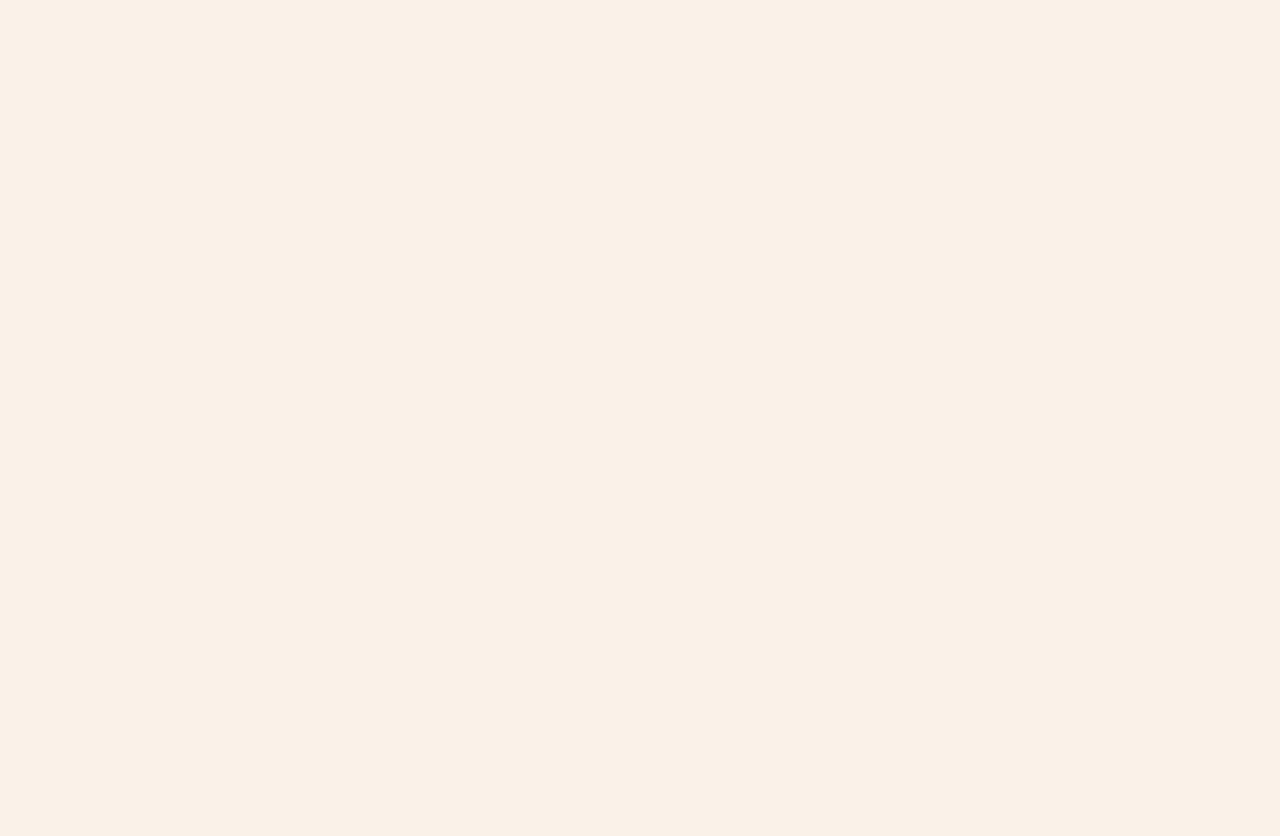
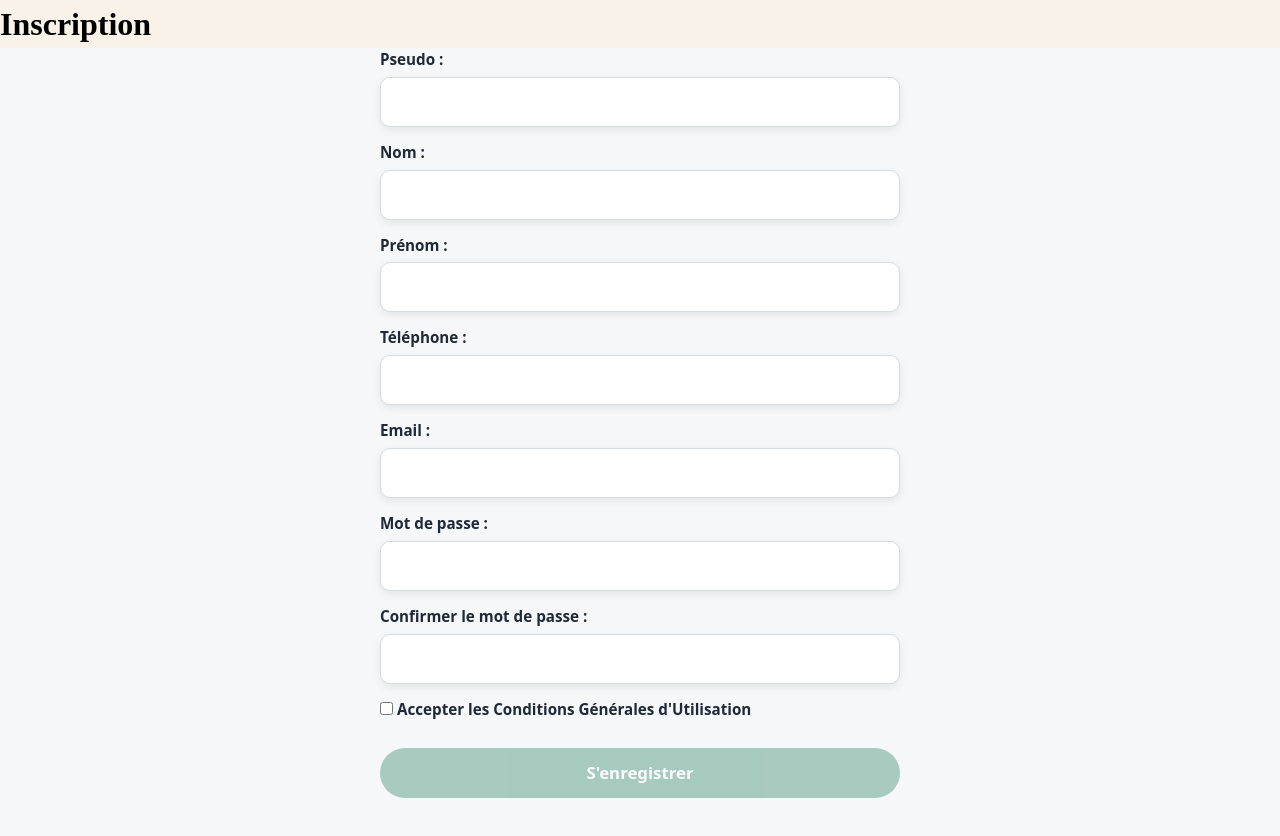
Before and after one commit to Djymini/jokeur_frontend, an Angular app: page /register in a window 1280 px wide. Before the commit this address led to /. Shown: the top 836 px of the page. Before the commit the page ends 800 px from the top, so only its background shows below. Built offline with nearby package versions, Linux system fonts and the light colour scheme; a web font is replaced by a local one.

Commit message:
add first register commit

```diff
--- /dev/null
+++ b/src/app/features/auth/components/login-form.component/login-form.component.html
@@ -0,0 +1,22 @@
+<script src="login-form.component.ts"></script>
+<form [formGroup]="loginForm" (ngSubmit)="onSubmit()">
+
+  <div class="field">
+    <label for="email">Email :</label>
+    <input id="email" type="email" formControlName="email"
+           [attr.aria-invalid]="loginForm.controls.email.invalid && (loginForm.controls.email.touched || loginForm.controls.email.dirty) ? true : null" aria-describedby="error">
+    @if (loginForm.controls.email.invalid && loginForm.controls.email.touched) {
+      <p class="error">Email invalide</p>
+    }
+  </div>
+
+  <div class="field">
+    <label for="password">Mot de passe :</label>
+    <input id="password" type="password" formControlName="password" />
+  </div>
+
+  <button type="submit" [disabled]="loginForm.invalid">
+    Connexion
+  </button>
+
+</form>
--- /dev/null
+++ b/src/app/features/auth/components/login-form.component/login-form.component.ts
@@ -0,0 +1,22 @@
+import { Component, inject } from '@angular/core';
+import { FormGroup, FormsModule, NonNullableFormBuilder, ReactiveFormsModule, Validators } from '@angular/forms';
+import { LoginFormModel } from '@/features/auth/models/login-form.models';
+
+@Component({
+  selector: 'app-login-form',
+  imports: [FormsModule, ReactiveFormsModule],
+  templateUrl: './login-form.component.html',
+  styleUrl: './login-form.component.scss',
+})
+export class LoginFormComponent {
+  private _fb: NonNullableFormBuilder = inject(NonNullableFormBuilder);
+
+  loginForm: FormGroup<LoginFormModel> = this._fb.group({
+    email: this._fb.control('', Validators.required),
+    password: this._fb.control('', Validators.required),
+  });
+
+  onSubmit(): void {
+    console.log('submit en cours');
+  }
+}
--- /dev/null
+++ b/src/app/features/auth/components/register-form.component/register-form.component.html
@@ -0,0 +1,54 @@
+<script src="register-form.component.ts"></script>
+<form [formGroup]="registerForm" (ngSubmit)="onSubmit()">
+
+  <div class="field">
+    <label for="username">Pseudo :</label>
+    <input id="username" type="text" formControlName="username" />
+  </div>
+
+  <div class="field">
+    <label for="name">Nom :</label>
+    <input id="name" type="text" formControlName="name" />
+  </div>
+
+  <div class="field">
+    <label for="firstname">Prénom :</label>
+    <input id="firstname" type="text" formControlName="firstname" />
+  </div>
+
+  <div class="field">
+    <label for="phone">Téléphone :</label>
+    <input id="phone" type="text" formControlName="phone" />
+  </div>
+
+  <div class="field">
+    <label for="email">Email :</label>
+    <input id="email" type="email" formControlName="email"
+      [attr.aria-invalid]="registerForm.controls.email.invalid && (registerForm.controls.email.touched || registerForm.controls.email.dirty) ? true : null" aria-describedby="error">
+   @if (registerForm.controls.email.invalid && registerForm.controls.email.touched) {
+     <p class="error">Email invalide</p>
+   }
+  </div>
+
+  <div class="field">
+    <label for="password">Mot de passe :</label>
+    <input id="password" type="password" formControlName="password" />
+  </div>
+
+  <div class="field">
+    <label for="confirmPassword">Confirmer le mot de passe :</label>
+    <input id="confirmPassword" type="password" formControlName="confirmPassword" />
+  </div>
+
+  <div class="field">
+    <label>
+      <input type="checkbox" formControlName="acceptCGU" />
+      Accepter les Conditions Générales d'Utilisation
+    </label>
+  </div>
+
+  <button type="submit" [disabled]="registerForm.invalid">
+    S'enregistrer
+  </button>
+
+</form>
--- /dev/null
+++ b/src/app/features/auth/components/register-form.component/register-form.component.scss
@@ -0,0 +1,127 @@
+:host {
+  --blue: #004E89;
+  --green: #68A691;
+  --bg: #f6f7f9;
+  --border: #e3e6ea;
+  --text: #1f2937;
+
+  display: block;
+  min-height: 100vh;
+  background: var(--bg);
+  color: var(--text);
+  font-family: system-ui, -apple-system, Segoe UI, Roboto, Arial, sans-serif;
+}
+
+/* Container global */
+.auth-shell {
+  max-width: 920px;
+  margin: 24px auto;
+  padding: 24px;
+  background: #fff;
+  border: 1px solid var(--border);
+  border-radius: 16px;
+  box-shadow: 0 10px 25px rgba(0, 0, 0, 0.08);
+}
+
+/* NAVBAR */
+.auth-navbar {
+  display: grid;
+  grid-template-columns: 1fr 1fr;
+  background: var(--blue);
+  border-radius: 999px;
+  padding: 6px;
+  gap: 6px;
+  margin-bottom: 24px;
+}
+
+.auth-navbar a,
+.auth-navbar button {
+  all: unset;
+  cursor: pointer;
+  text-align: center;
+  padding: 12px 10px;
+  border-radius: 999px;
+  font-weight: 600;
+  color: #fff;
+  display: flex;
+  align-items: center;
+  justify-content: center;
+  gap: 10px;
+}
+
+.auth-navbar .active {
+  background: #fff;
+  color: var(--blue);
+}
+
+/* FORM */
+form {
+  max-width: 520px;
+  margin: 0 auto;
+}
+
+.field {
+  display: flex;
+  flex-direction: column;
+  gap: 6px;
+  margin-bottom: 14px;
+}
+
+label {
+  font-size: 0.95rem;
+  font-weight: 600;
+}
+
+input[type="text"],
+input[type="email"],
+input[type="password"],
+input[type="tel"] {
+  padding: 12px 12px;
+  border: 1px solid #d6dbe1;
+  border-radius: 10px;
+  background: #fff;
+  font-size: 1rem;
+  box-shadow: 0 3px 8px rgba(0,0,0,0.08);
+}
+
+input:focus {
+  outline: none;
+  border-color: var(--blue);
+}
+
+/* checkbox CGU */
+.field.cgu {
+  flex-direction: row;
+  align-items: center;
+  gap: 10px;
+  margin-top: 6px;
+}
+
+.field.cgu label {
+  font-weight: 500;
+  margin: 0;
+}
+
+/* bouton */
+button[type="submit"] {
+  width: 100%;
+  margin-top: 14px;
+  padding: 12px 14px;
+  border: 0;
+  border-radius: 999px;
+  background: var(--green);
+  color: #fff;
+  font-weight: 700;
+  font-size: 1.05rem;
+  cursor: pointer;
+}
+
+button[type="submit"]:disabled {
+  opacity: 0.55;
+  cursor: not-allowed;
+}
+
+/* (option) style Angular invalid */
+.ng-invalid.ng-touched {
+  border-color: #dc2626 !important;
+}
--- /dev/null
+++ b/src/app/features/auth/components/register-form.component/register-form.component.ts
@@ -0,0 +1,28 @@
+import { Component, inject } from '@angular/core';
+import { FormGroup, NonNullableFormBuilder, ReactiveFormsModule, Validators } from '@angular/forms';
+import { RegisterFormOwnerModel } from '@/features/auth/models/register-form-owner-model';
+
+@Component({
+  selector: 'app-register-form',
+  imports: [ReactiveFormsModule],
+  templateUrl: './register-form.component.html',
+  styleUrl: './register-form.component.scss',
+})
+export class RegisterFormComponent {
+  private _fb = inject(NonNullableFormBuilder);
+
+  registerForm: FormGroup<RegisterFormOwnerModel> = this._fb.group({
+    username: this._fb.control('', Validators.required),
+    name: this._fb.control('', Validators.required),
+    firstname: this._fb.control('', Validators.required),
+    phone: this._fb.control('', Validators.required),
+    email: this._fb.control('', Validators.required),
+    password: this._fb.control('', Validators.required),
+    confirmPassword: this._fb.control('', Validators.required),
+    acceptCGU: this._fb.control(false, Validators.required),
+  });
+
+  onSubmit(): void {
+    console.log('click OK !');
+  }
+}
--- a/src/app/features/auth/models/login-form.models.ts
+++ b/src/app/features/auth/models/login-form.models.ts
@@ -0,0 +1,6 @@
+import { FormControl } from '@angular/forms';
+
+export type LoginFormModel = {
+  email: FormControl<string>;
+  password: FormControl<string>;
+};
--- a/src/app/features/auth/pages/login.page.ts
+++ b/src/app/features/auth/pages/login.page.ts
@@ -4,9 +4,9 @@ import { LoginFormComponent } from '@/features/auth/components/login-form.compon
 @Component({
   selector: 'app-login',
   imports: [LoginFormComponent],
-  template: '<app-login-form></app-login-form>',
+  template: '' +
+    '<h2>Connexion</h2>' +
+    '<app-login-form></app-login-form>',
   styles: '',
 })
-export default class LoginPage {
-
-}
+export default class LoginPage {}
--- a/src/app/features/auth/pages/register.page.ts
+++ b/src/app/features/auth/pages/register.page.ts
@@ -0,0 +1,12 @@
+import { Component } from '@angular/core';
+import { RegisterFormComponent } from '@/features/auth/components/register-form.component/register-form.component';
+
+@Component({
+  selector: 'app-register',
+  imports: [RegisterFormComponent],
+  template: '' +
+    '<h2>Inscription</h2>' +
+    '<app-register-form></app-register-form>',
+  styles: '',
+})
+export default class RegisterPage {}
--- a/src/app/router/app.routes.ts
+++ b/src/app/router/app.routes.ts
@@ -6,4 +6,16 @@ export const routes: Routes = [
     title: 'Accueil',
     loadComponent: () => import('../features/under-construction/pages/under-construction.page'),
   },
+
+  {
+    path: 'register',
+    title: 'Créer un compte',
+    loadComponent: () => import('../features/auth/pages/register.page'),
+  },
+
+  {
+    path: 'login',
+    title: 'Se connecter',
+    loadComponent: () => import('../features/auth/pages/login.page'),
+  },
 ];
```
Also changed, not shown: src/app/features/auth/models/register-form-owner-model.ts (+9 -3 lines), src/app/features/auth/components/login-form.component/login-form.component.scss (added), 1 other file (tests, documents, lock files or other folders).
